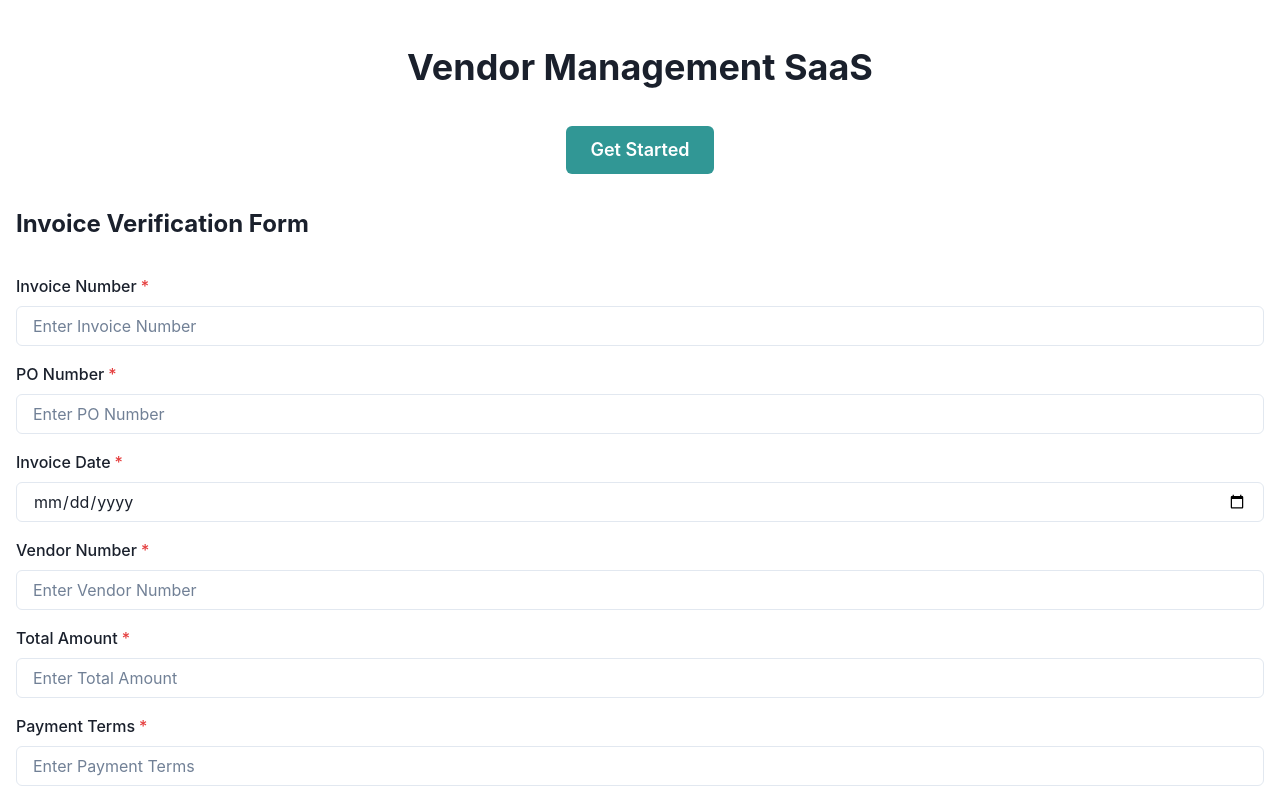
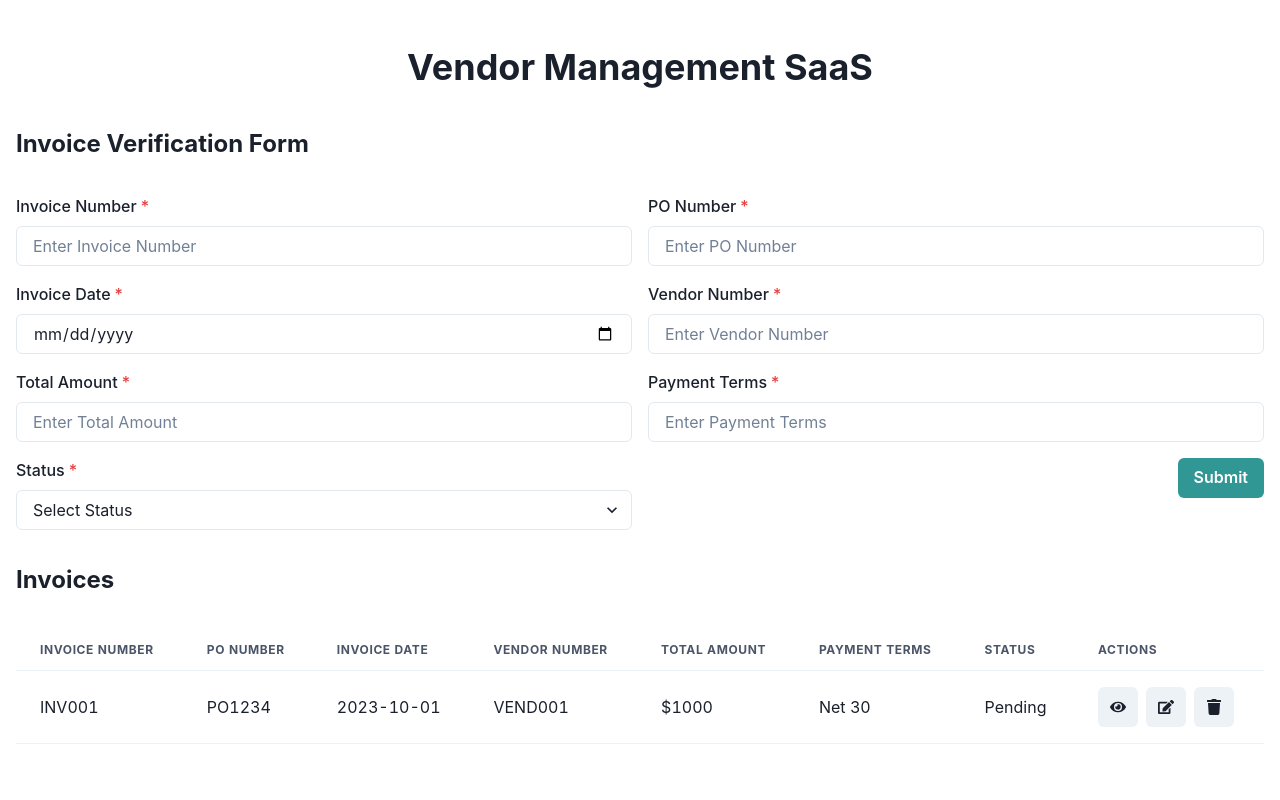
Before and after one commit to GPT-Engineer-App/saas-vendor-management-ui, a React (Vite) app: page / in a window 1280 px wide. Shown: the top 800 px of the page. Built offline with nearby package versions, Linux system fonts and the light colour scheme.

Commit message:
Removed the "Get Started" button and reorganized the form into two columns for a more SaaS-like layout.
Prompt: remove get start button no use  - please make form neatly into 2 columns instead.  make design as an saas layout please use icons also

```diff
--- a/src/pages/Index.jsx
+++ b/src/pages/Index.jsx
@@ -8,37 +8,22 @@ const Index = () => {
         <Text fontSize="4xl" fontWeight="bold" textAlign="center">
           Vendor Management SaaS
         </Text>
-        <Button colorScheme="teal" size="lg" alignSelf="center">
-          Get Started
-        </Button>
-
         <Text fontSize="2xl" fontWeight="bold">
           Invoice Verification Form
         </Text>
-        <VStack spacing={4} align="stretch">
+        <HStack spacing={4} align="stretch">
+          <VStack spacing={4} align="stretch" flex="1">
             <FormControl isRequired>
               <FormLabel>Invoice Number</FormLabel>
               <Input type="text" maxLength={20} placeholder="Enter Invoice Number" />
-          </FormControl>
-          <FormControl isRequired>
-            <FormLabel>PO Number</FormLabel>
-            <Input type="text" maxLength={20} placeholder="Enter PO Number" />
             </FormControl>
             <FormControl isRequired>
               <FormLabel>Invoice Date</FormLabel>
               <Input type="date" />
             </FormControl>
             <FormControl isRequired>
-            <FormLabel>Vendor Number</FormLabel>
-            <Input type="text" maxLength={20} placeholder="Enter Vendor Number" />
-          </FormControl>
-          <FormControl isRequired>
               <FormLabel>Total Amount</FormLabel>
               <Input type="number" min={0} placeholder="Enter Total Amount" />
-          </FormControl>
-          <FormControl isRequired>
-            <FormLabel>Payment Terms</FormLabel>
-            <Input type="text" maxLength={50} placeholder="Enter Payment Terms" />
             </FormControl>
             <FormControl isRequired>
               <FormLabel>Status</FormLabel>
@@ -48,10 +33,25 @@ const Index = () => {
                 <option value="rejected">Rejected</option>
               </Select>
             </FormControl>
-          <Button colorScheme="teal" size="md">
+          </VStack>
+          <VStack spacing={4} align="stretch" flex="1">
+            <FormControl isRequired>
+              <FormLabel>PO Number</FormLabel>
+              <Input type="text" maxLength={20} placeholder="Enter PO Number" />
+            </FormControl>
+            <FormControl isRequired>
+              <FormLabel>Vendor Number</FormLabel>
+              <Input type="text" maxLength={20} placeholder="Enter Vendor Number" />
+            </FormControl>
+            <FormControl isRequired>
+              <FormLabel>Payment Terms</FormLabel>
+              <Input type="text" maxLength={50} placeholder="Enter Payment Terms" />
+            </FormControl>
+            <Button colorScheme="teal" size="md" alignSelf="flex-end">
               Submit
             </Button>
           </VStack>
+        </HStack>
 
         <Text fontSize="2xl" fontWeight="bold">
           Invoices
```
Lines whose indentation alone changed are shown as unchanged.
